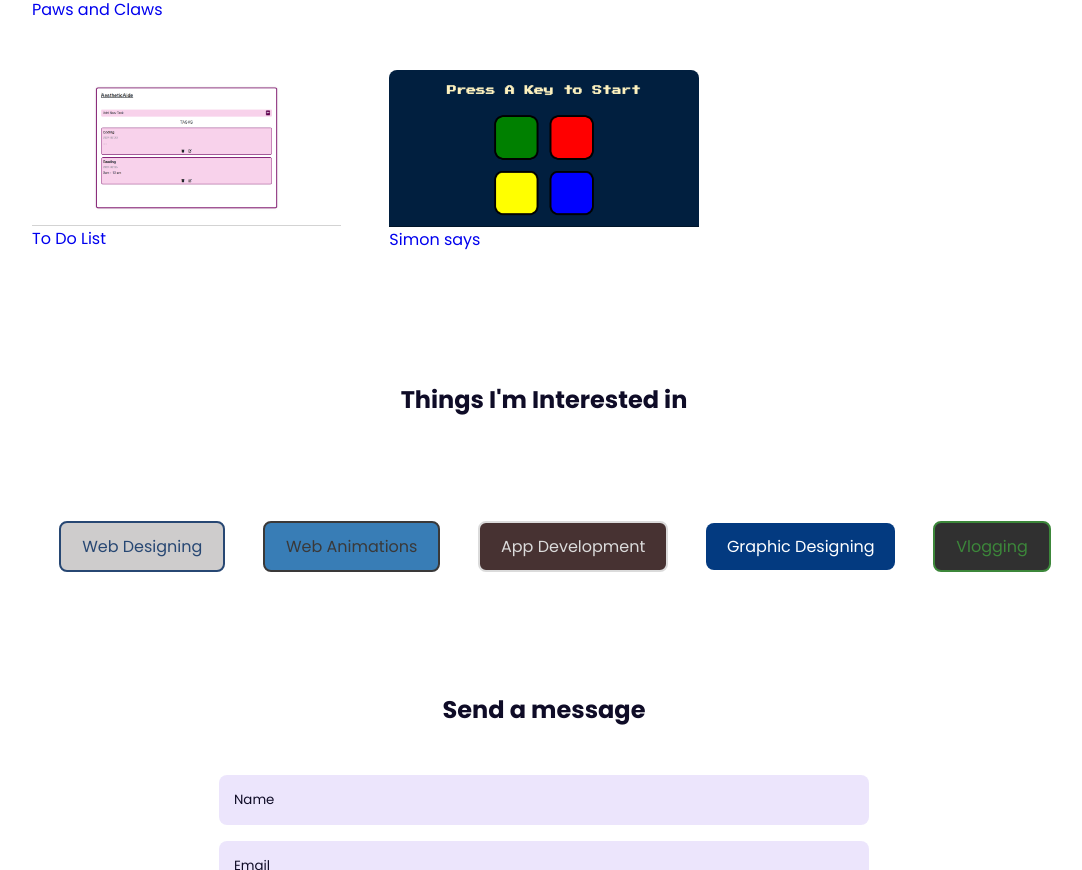
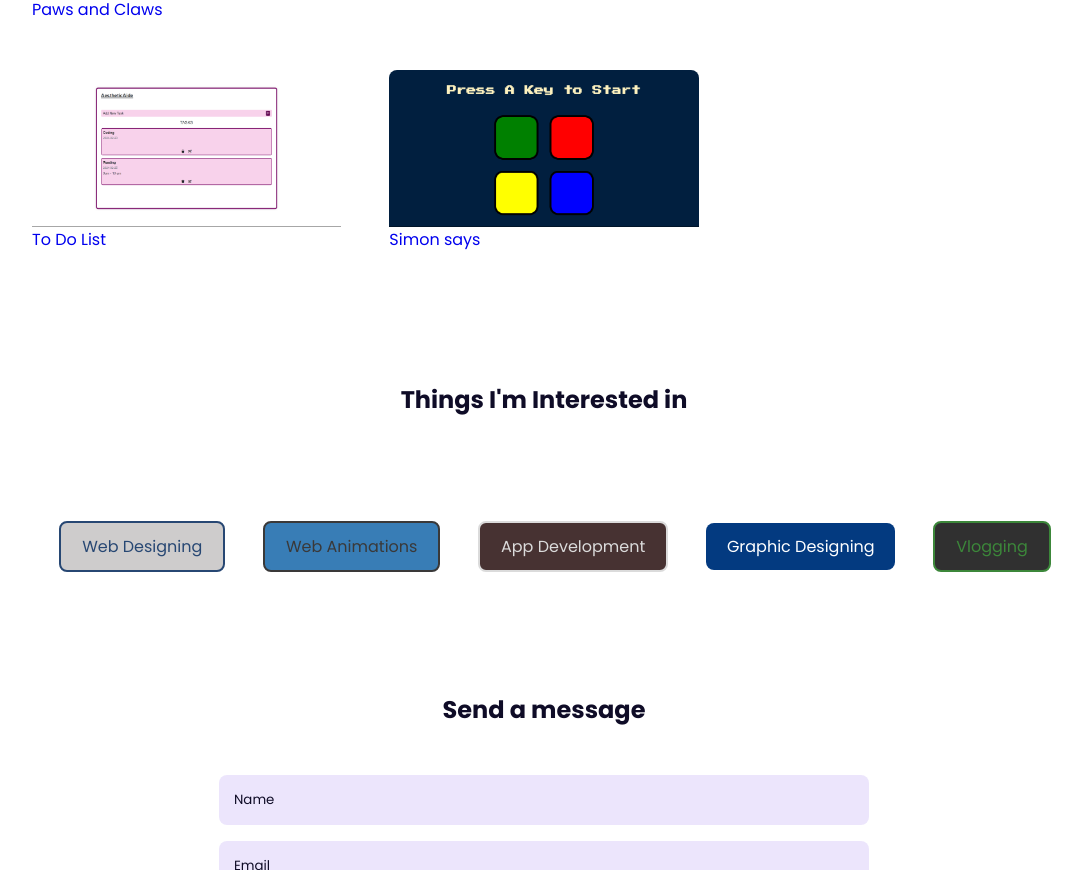
Before and after one commit to NaveenapriyaN/portfolio, a plain HTML site: page index.html in a window 1280 px wide. Shown: the part 4025-4895 px from the top of the page, without its empty margins (96-1178 px from the left). Drawn offline with nearby package versions, Linux system fonts and the light colour scheme.

Commit message:
pro- change

```diff
--- a/index.html
+++ b/index.html
@@ -293,7 +293,7 @@
 
             </div>
             <div class="portfolio-img">
-                <a href="https://todo-azm1.vercel.app/" target="_blank"><img src="asset project image/to do.png" alt="">To Do List</a>
+                <a href="https://todo-azm1.vercel.app/" target="_blank"><img src="asset project image/todowebapp.png" alt="">To Do List</a>
             </div>
 
         <div class="portfolio-img">
```
Also changed, not shown: asset project image/todowebapp.png (added).
